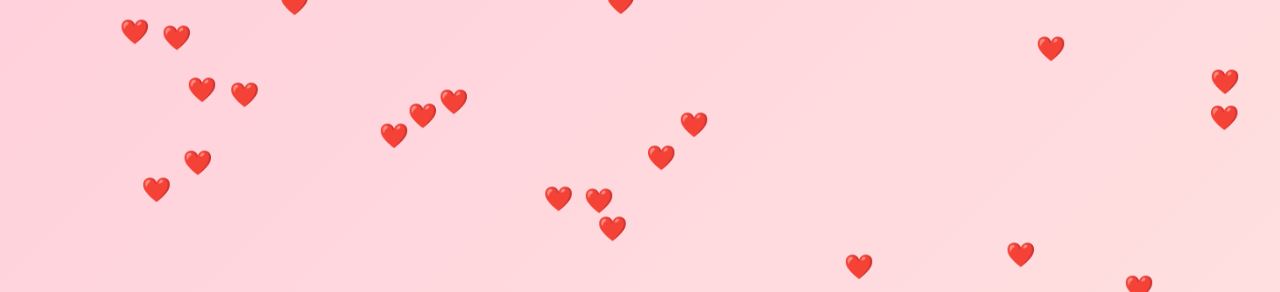
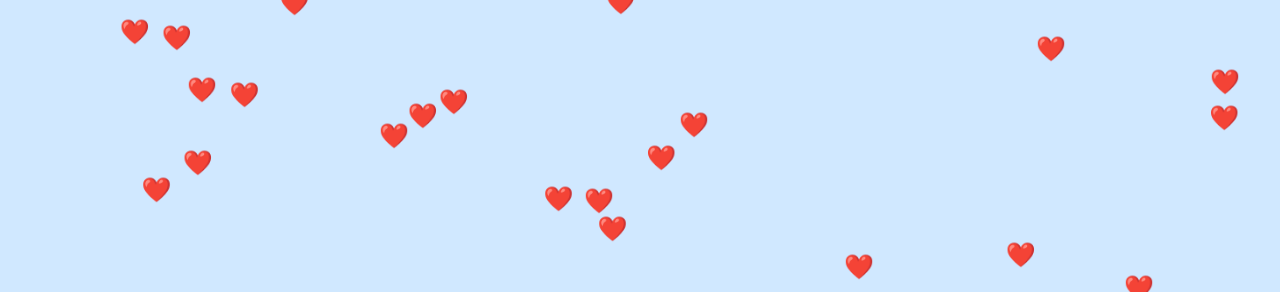
Before and after one commit to Ziksss-sl/Beatriz.github.io, a plain HTML site: page index.html in a window 1280 px wide. Shown: the top 292 px of the page. Drawn offline with Linux system fonts and the light colour scheme.

Commit message:
index.html

```diff
--- a/index.html
+++ b/index.html
@@ -8,7 +8,7 @@
         body {
             margin: 0;
             height: 100vh;
-            background: linear-gradient(135deg, #ffd1dc, #ffe4e1);
+            background: #d0e8ff; /* Azul bem clarinho */
             font-family: 'Arial', sans-serif;
             display: flex;
             flex-direction: column;
@@ -16,8 +16,8 @@
             justify-content: center;
             text-align: center;
             color: #8b0000;
-            position: relative;  /* Importante para os emojis caírem sobre o conteúdo */
-            overflow: hidden;    /* Evita que os emojis saiam da tela */
+            position: relative;
+            overflow: hidden;
         }
 
         h1 {
@@ -64,18 +64,16 @@
             const emoji = document.createElement('div');
             emoji.classList.add('emoji');
             emoji.textContent = '❤️';
-            emoji.style.left = Math.random() * window.innerWidth + 'px';  // Posição aleatória
-            emoji.style.animationDuration = Math.random() * 2 + 3 + 's'; // Duração aleatória
+            emoji.style.left = Math.random() * window.innerWidth + 'px';
+            emoji.style.animationDuration = Math.random() * 2 + 3 + 's';
 
             document.body.appendChild(emoji);
 
-            // Remover o emoji após a animação terminar
             setTimeout(() => {
                 emoji.remove();
-            }, 5000);  // Tempo que o emoji fica na tela
+            }, 5000);
         }
 
-        // Gerar a chuva de emojis a cada 100ms
         setInterval(createEmoji, 100);
     </script>
 </body>
```
